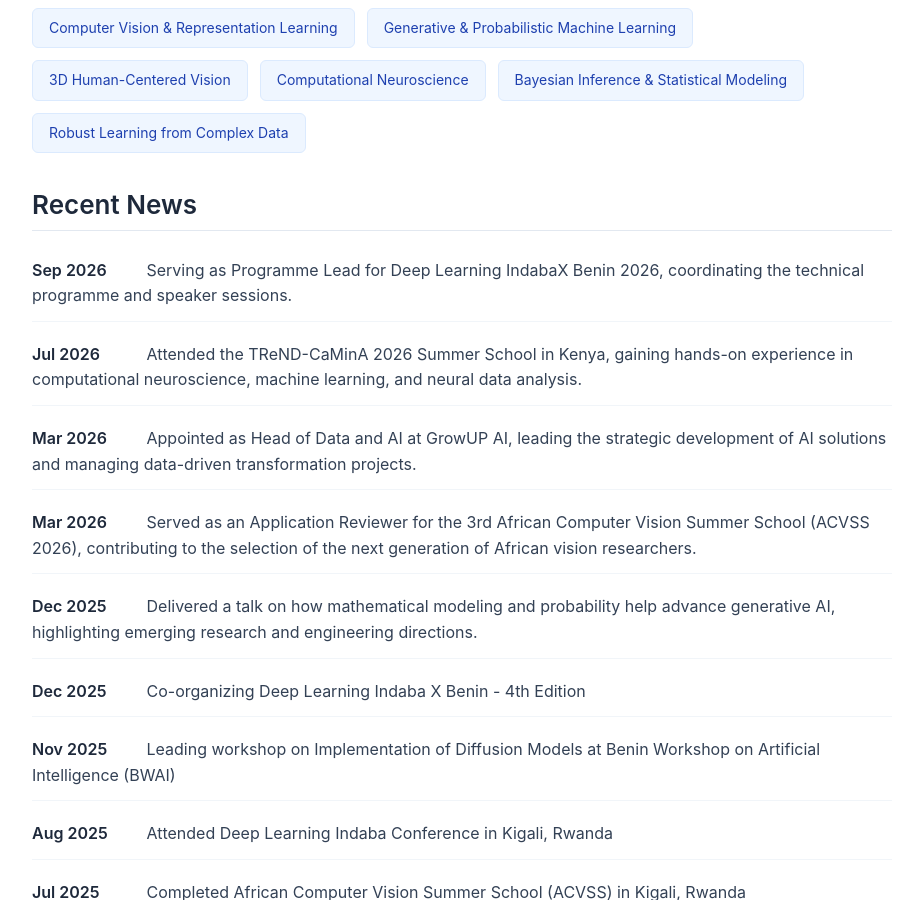
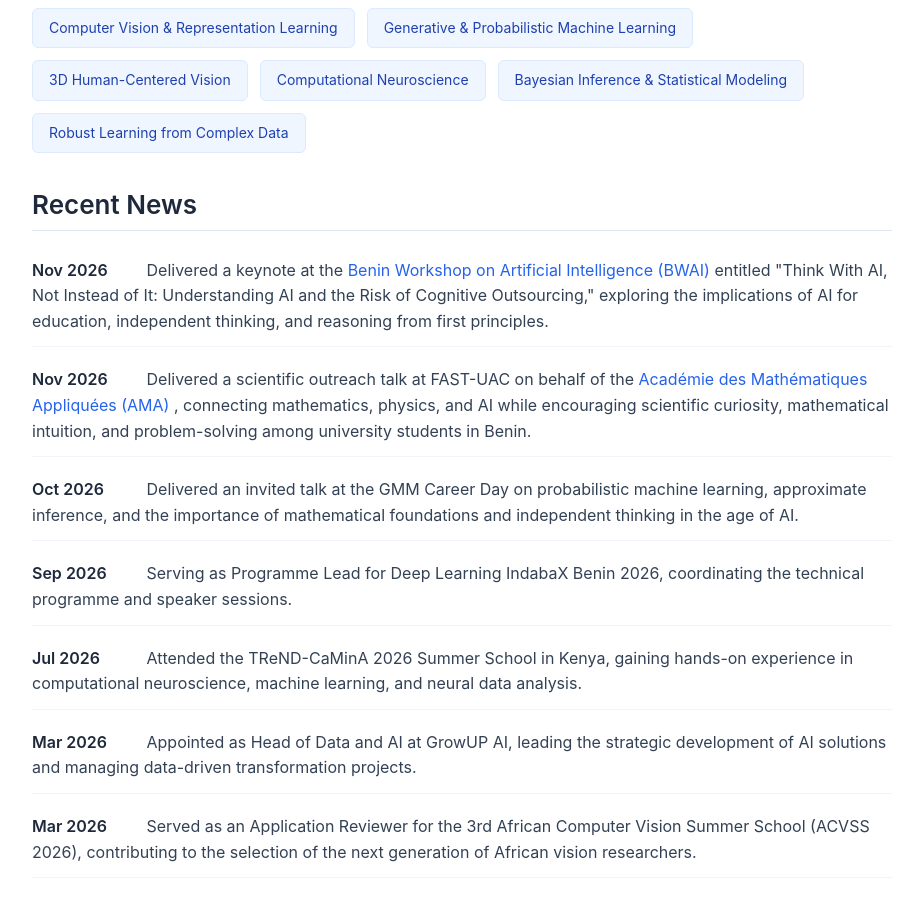
Before and after one commit to Roda10/my-academic-site, a Jekyll site: the page built from index.md, in a window 1280 px wide and 900 px high, scrolled down 669 px. Shown: the whole window, without its empty margins (178-1101 px from the left). Built offline with Jekyll 4.4.1, drawn with Linux system fonts in a browser that asks for light colours.

Commit message:
Update news section with recent events
Added a keynote delivery and scientific outreach talk to the news section, highlighting recent engagements in AI and education.

```diff
--- a/index.md
+++ b/index.md
@@ -47,6 +47,34 @@ title: Home
   <div class="news-section">
     <h2>Recent News</h2>
     <ul class="news-list">
+     <li>
+          <span class="news-date">Nov 2026</span>
+          Delivered a keynote at the
+          <a href="https://www.linkedin.com/company/bwai-ifri/" target="_blank">
+            Benin Workshop on Artificial Intelligence (BWAI)
+          </a>
+          entitled "Think With AI, Not Instead of It: Understanding AI
+          and the Risk of Cognitive Outsourcing," exploring the
+          implications of AI for education, independent thinking,
+          and reasoning from first principles.
+      </li>
+      <li>
+          <span class="news-date">Nov 2026</span>
+          Delivered a scientific outreach talk at FAST-UAC on behalf of the
+          <a href="https://www.linkedin.com/company/bourseama/" target="_blank">
+            Académie des Mathématiques Appliquées (AMA)
+          </a>,
+          connecting mathematics, physics, and AI while encouraging
+          scientific curiosity, mathematical intuition, and problem-solving
+          among university students in Benin.
+      </li>
+      <li>
+          <span class="news-date">Oct 2026</span>
+          Delivered an invited talk at the GMM Career Day on
+          probabilistic machine learning, approximate inference,
+          and the importance of mathematical foundations and
+          independent thinking in the age of AI.
+      </li>
       <li>
         <span class="news-date">Sep 2026</span>
         Serving as Programme Lead for Deep Learning IndabaX Benin 2026, coordinating the technical programme and speaker sessions.
```
